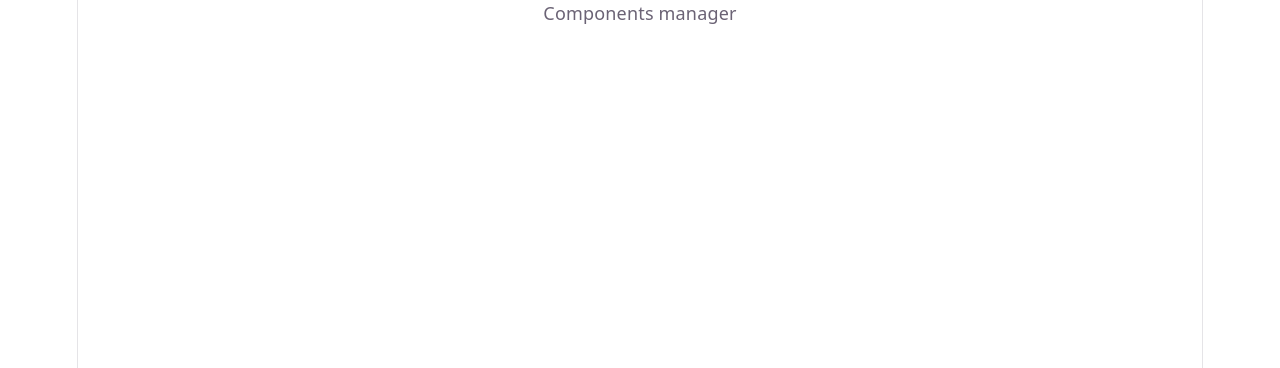
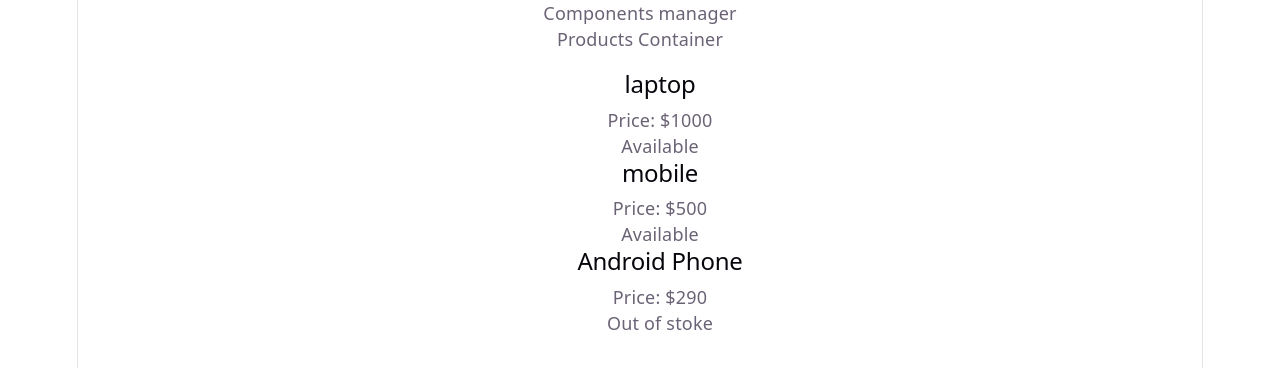
Before and after one commit to mousa1995/react-learning, a React (Vite) app: page / in a window 1280 px wide. Shown: the top 368 px of the page. Built offline with nearby package versions, Linux system fonts and the light colour scheme.

Commit message:
feat: add product card components

```diff
--- a/src/components/ComponentsManager.tsx
+++ b/src/components/ComponentsManager.tsx
@@ -1,7 +1,10 @@
+import { ProductsContainer } from "./Products/ProductsContainer";
+
 export const ComponentsManager = () => {
   return (
     <>
       <div>Components manager</div>
+      <ProductsContainer />
     </>
   );
 };
--- /dev/null
+++ b/src/components/Products/ProductList.tsx
@@ -0,0 +1,17 @@
+import type { Product } from "./types/Product";
+import { ProductCard } from "./ProductCard";
+interface ProductListProps {
+  products: Product[];
+}
+
+export const ProductList = ({ products }: ProductListProps) => {
+  return (
+    <>
+      <ul>
+        {products.map((product) => {
+          return <ProductCard key={product.id} product={product} />;
+        })}
+      </ul>
+    </>
+  );
+};
--- /dev/null
+++ b/src/components/Products/ProductsContainer.tsx
@@ -0,0 +1,31 @@
+import { ProductList } from "./ProductList";
+
+export const ProductsContainer = () => {
+  const products = [
+    {
+      id: "1",
+      title: "laptop",
+      price: 1000,
+      inStock: true,
+    },
+    {
+      id: "2",
+      title: "mobile",
+      price: 500,
+      inStock: true,
+    },
+    {
+      id: "3",
+      title: "Android Phone",
+      price: 290,
+      inStock: false,
+    },
+  ];
+
+  return (
+    <>
+      <div>Products Container</div>
+      <ProductList products={products} />
+    </>
+  );
+};
```
